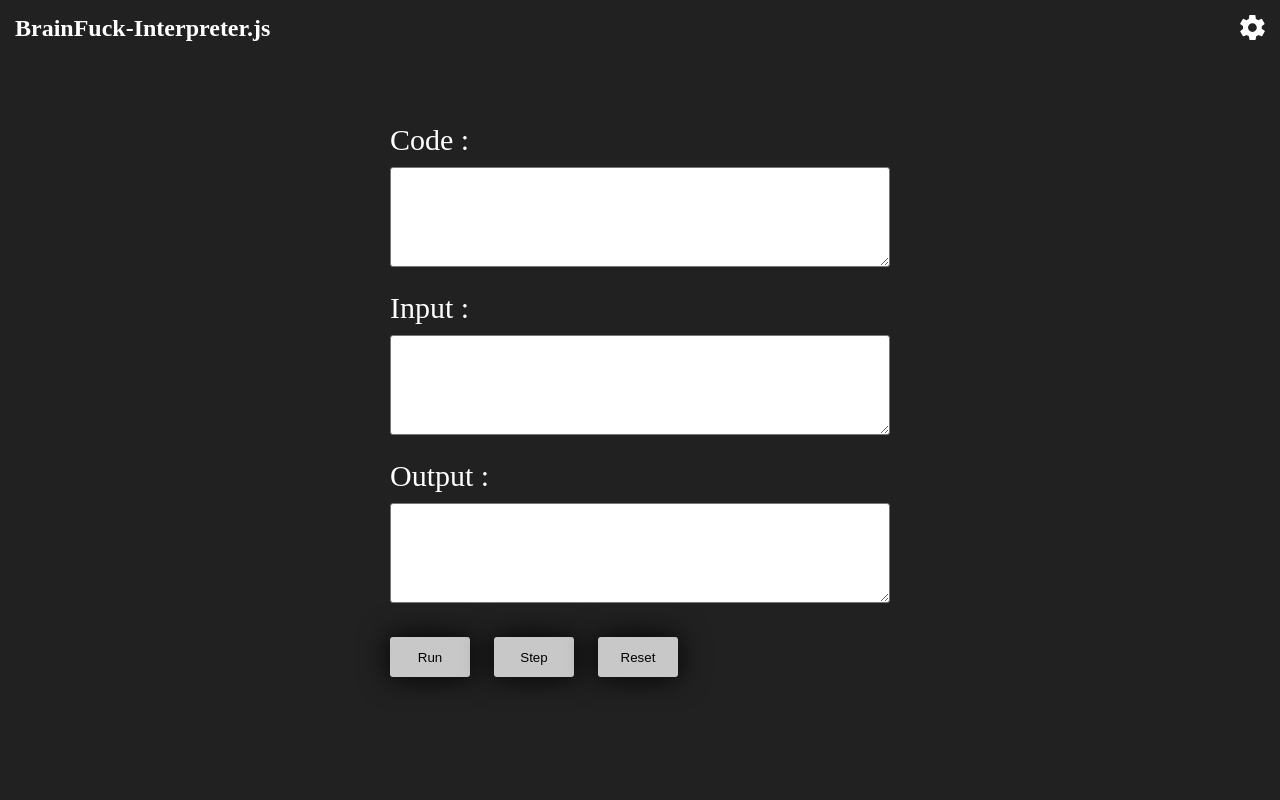
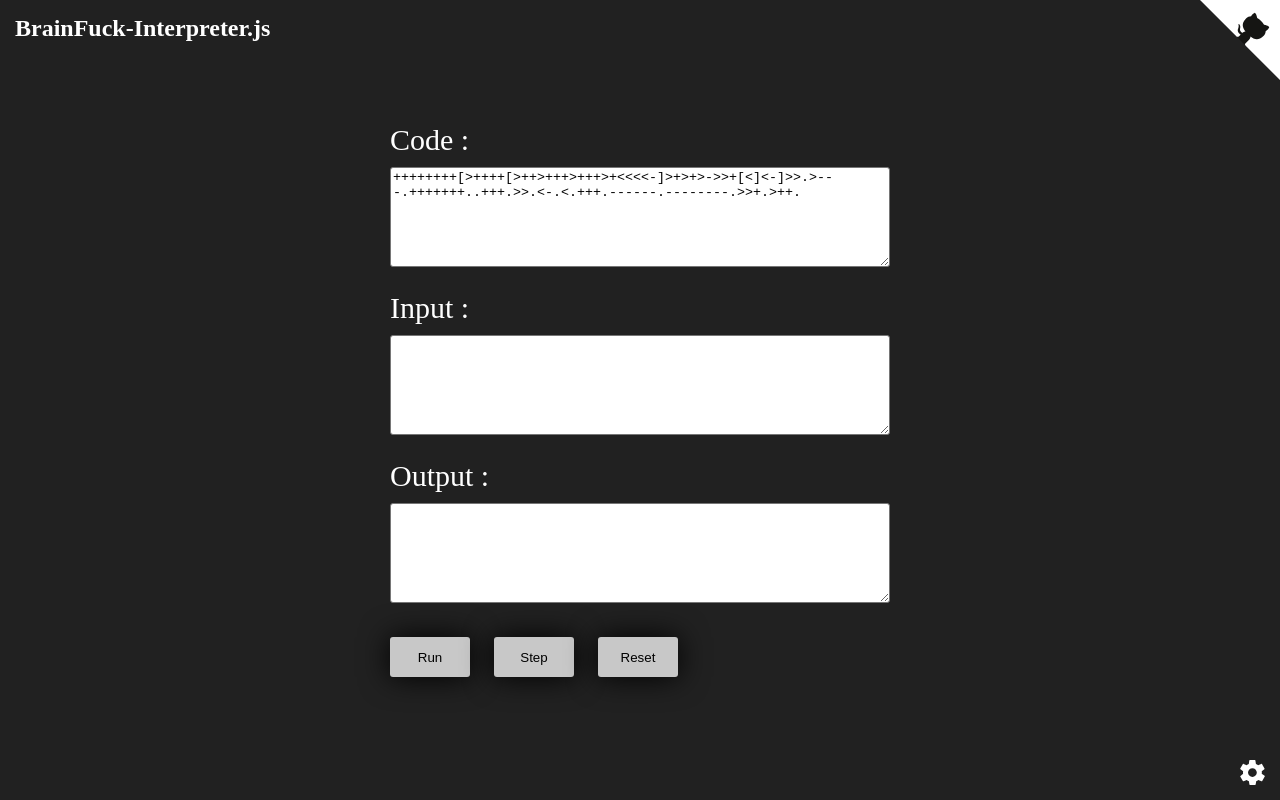
Before and after one commit to ShizukuIchi/BrainFuck-Interpreter.js, a website: page index.html in a window 1280 px wide. Drawn offline with Linux system fonts and the light colour scheme.

Commit message:
init value

```diff
--- a/index.html
+++ b/index.html
@@ -1,32 +1,80 @@
 <!DOCTYPE html>
 <html lang="en">
   <head>
-  <meta charset="UTF-8">
-  <meta name="viewport" content="width=device-width, initial-scale=1.0">
-  <meta http-equiv="X-UA-Compatible" content="ie=edge">
-  <link rel="stylesheet" href="style.css">
+    <meta charset="UTF-8" />
+    <meta name="viewport" content="width=device-width, initial-scale=1.0" />
+    <meta http-equiv="X-UA-Compatible" content="ie=edge" />
+    <link rel="stylesheet" href="style.css" />
     <title>BF-Interpreter.js</title>
   </head>
   <body>
+    <a
+      href="https://your-url"
+      class="github-corner"
+      aria-label="View source on GitHub"
+      ><svg
+        width="80"
+        height="80"
+        viewBox="0 0 250 250"
+        style="fill:#fff; color:#151513; position: absolute; top: 0; border: 0; right: 0;"
+        aria-hidden="true"
+      >
+        <path d="M0,0 L115,115 L130,115 L142,142 L250,250 L250,0 Z"></path>
+        <path
+          d="M128.3,109.0 C113.8,99.7 119.0,89.6 119.0,89.6 C122.0,82.7 120.5,78.6 120.5,78.6 C119.2,72.0 123.4,76.3 123.4,76.3 C127.3,80.9 125.5,87.3 125.5,87.3 C122.9,97.6 130.6,101.9 134.4,103.2"
+          fill="currentColor"
+          style="transform-origin: 130px 106px;"
+          class="octo-arm"
+        ></path>
+        <path
+          d="M115.0,115.0 C114.9,115.1 118.7,116.5 119.8,115.4 L133.7,101.6 C136.9,99.2 139.9,98.4 142.2,98.6 C133.8,88.0 127.5,74.4 143.8,58.0 C148.5,53.4 154.0,51.2 159.7,51.0 C160.3,49.4 163.2,43.6 171.4,40.1 C171.4,40.1 176.1,42.5 178.8,56.2 C183.1,58.6 187.2,61.8 190.9,65.4 C194.5,69.0 197.7,73.2 200.1,77.6 C213.8,80.2 216.3,84.9 216.3,84.9 C212.7,93.1 206.9,96.0 205.4,96.6 C205.1,102.4 203.0,107.8 198.3,112.5 C181.9,128.9 168.3,122.5 157.7,114.1 C157.9,116.9 156.7,120.9 152.7,124.9 L141.0,136.5 C139.8,137.7 141.6,141.9 141.8,141.8 Z"
+          fill="currentColor"
+          class="octo-body"
+        ></path></svg></a
+    ><style>
+      .github-corner:hover .octo-arm {
+        animation: octocat-wave 560ms ease-in-out;
+      }
+      @keyframes octocat-wave {
+        0%,
+        100% {
+          transform: rotate(0);
+        }
+        20%,
+        60% {
+          transform: rotate(-25deg);
+        }
+        40%,
+        80% {
+          transform: rotate(10deg);
+        }
+      }
+      @media (max-width: 500px) {
+        .github-corner:hover .octo-arm {
+          animation: none;
+        }
+        .github-corner .octo-arm {
+          animation: octocat-wave 560ms ease-in-out;
+        }
+      }
+    </style>
     <section class="header">
       <h1 class="title">BrainFuck-Interpreter.js</h1>
-    <img class="settings" src="settings.svg" alt="settings">
+      <img class="settings" src="settings.svg" alt="settings" />
     </section>
     <section class="container">
       <div class="hint">Code :</div>
-    <textarea name="code" id="code"></textarea>
+      <textarea name="code" id="code">
+++++++++[&#x3E;++++[&#x3E;++&#x3E;+++&#x3E;+++&#x3E;+&#x3C;&#x3C;&#x3C;&#x3C;-]&#x3E;+&#x3E;+&#x3E;-&#x3E;&#x3E;+[&#x3C;]&#x3C;-]&#x3E;&#x3E;.&#x3E;---.+++++++..+++.&#x3E;&#x3E;.&#x3C;-.&#x3C;.+++.------.--------.&#x3E;&#x3E;+.&#x3E;++.</textarea
+      >
       <div class="hint">Input :</div>
       <textarea name="input" id="input"></textarea>
 
-    <div class="hint">
-      Output :
-    </div>
+      <div class="hint">Output :</div>
       <textarea name="output" id="output" readonly></textarea>
       <div class="buttons">
-      <button id="run">Run</button>
-      <button id="step">Step</button>
-      <button id="reset">Reset</button>
-      <span id="alert"></span>
+        <button id="run">Run</button> <button id="step">Step</button>
+        <button id="reset">Reset</button> <span id="alert"></span>
       </div>
     </section>
     <div class="settings-overlay">
--- a/style.css
+++ b/style.css
@@ -1,16 +1,19 @@
-html, body {
+html,
+body {
   margin: 0;
   padding: 0;
   font-family: 微軟正黑體;
   box-sizing: border-box;
   height: 100%;
 }
-*, *::before, *::after {
+*,
+*::before,
+*::after {
   box-sizing: inherit;
 }
 
 body {
-  background: rgb(33,33,33);
+  background: rgb(33, 33, 33);
   display: flex;
   flex-direction: column;
   align-items: center;
@@ -21,10 +24,8 @@
   position: fixed;
   top: 0;
   left: 0;
-  right: 0;
-  color: #FFF;
+  color: #fff;
   padding: 15px;
-
 }
 h1 {
   margin: 0;
@@ -34,13 +35,13 @@
   height: 25px;
   position: fixed;
   right: 15px;
-  top: 15px;
+  bottom: 15px;
   cursor: pointer;
 }
 
 .hint {
   font-size: 30px;
-  color: #FFF;
+  color: #fff;
   align-self: flex-start;
   margin-bottom: 10px;
 }
@@ -52,9 +53,9 @@
   width: 80px;
   height: 40px;
   margin-right: 20px;
-  background-color: rgb(200,200,200);
+  background-color: rgb(200, 200, 200);
   border: none;
-  box-shadow: 0 0 30px rgb(0,0,0);
+  box-shadow: 0 0 30px rgb(0, 0, 0);
   border-radius: 3px;
   cursor: pointer;
 }
@@ -76,7 +77,7 @@
 }
 
 .settings-overlay {
-  transition: .3s;
+  transition: 0.3s;
   visibility: hidden;
   opacity: 0;
   position: fixed;
@@ -84,7 +85,7 @@
   left: 0;
   right: 0;
   bottom: 0;
-  background-color: rgba(0,0,0,0.5);
+  background-color: rgba(0, 0, 0, 0.5);
   display: flex;
   align-items: center;
   justify-content: center;
@@ -92,7 +93,7 @@
 .settings-container {
   width: 300px;
   height: 300px;
-  background-color: rgb(240,240,240);
+  background-color: rgb(240, 240, 240);
   border-radius: 5px;
   box-shadow: 0 0 50px gray;
   padding: 30px;
```
Also changed, not shown: package.json (added, +9 -0 lines), 2 other files. Lines whose indentation alone changed are shown as unchanged.
